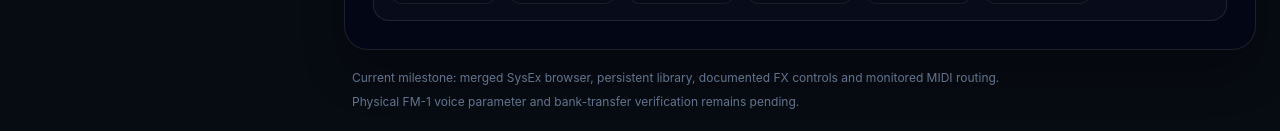
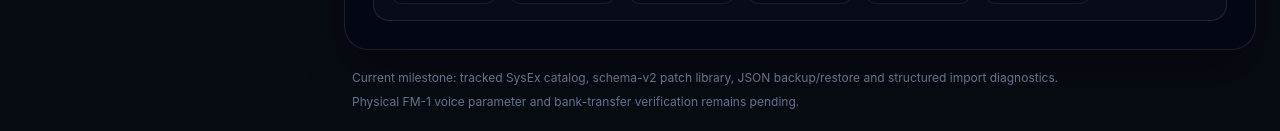
Before and after one commit to AlexanderSeel/FM1Editor, a React (Vite) app: page / in a window 1280 px wide. Shown: the part 1471-1602 px from the top of the page. Built offline with nearby package versions, Linux system fonts and the light colour scheme.

Commit message:
feat(app): wire patch library backup and restore

```diff
--- a/src/App.tsx
+++ b/src/App.tsx
@@ -36,7 +36,7 @@ export default function App() {
   const workspaceSummary = workspace === 'voice'
     ? `Six operators · algorithm ${voice.algorithm} · DX7-compatible voice model`
     : workspace === 'library'
-      ? `${patchLibrary.records.length} local voices · merged ZIP and website catalog · search · tags · favorites`
+      ? `${patchLibrary.records.length} local voices · schema v2 · backup/restore · merged ZIP and website catalog`
       : workspace === 'effects'
         ? `Documented CC 0–23 · FX MIDI channel ${effects.midiChannel}`
         : `${sequence.length} steps · ${sequence.bpm} BPM · MIDI channel ${sequence.midiChannel}`
@@ -155,7 +155,9 @@ export default function App() {
                     error={patchLibrary.error}
                     loading={patchLibrary.loading}
                     onDelete={patchLibrary.remove}
+                    onExportBackup={patchLibrary.exportBackup}
                     onLoad={loadCatalogVoice}
+                    onRestoreBackup={patchLibrary.restoreBackup}
                     onSaveCurrent={patchLibrary.saveCurrentVoice}
                     onToggleFavorite={patchLibrary.toggleFavorite}
                     onUpdateTags={patchLibrary.updateTags}
@@ -171,7 +173,7 @@ export default function App() {
           </section>
 
           <footer className="flex flex-wrap items-center justify-between gap-2 px-2 text-xs text-slate-500">
-            <span>Current milestone: merged SysEx browser, persistent library, documented FX controls and monitored MIDI routing.</span>
+            <span>Current milestone: tracked SysEx catalog, schema-v2 patch library, JSON backup/restore and structured import diagnostics.</span>
             <span>Physical FM-1 voice parameter and bank-transfer verification remains pending.</span>
           </footer>
         </main>
```
